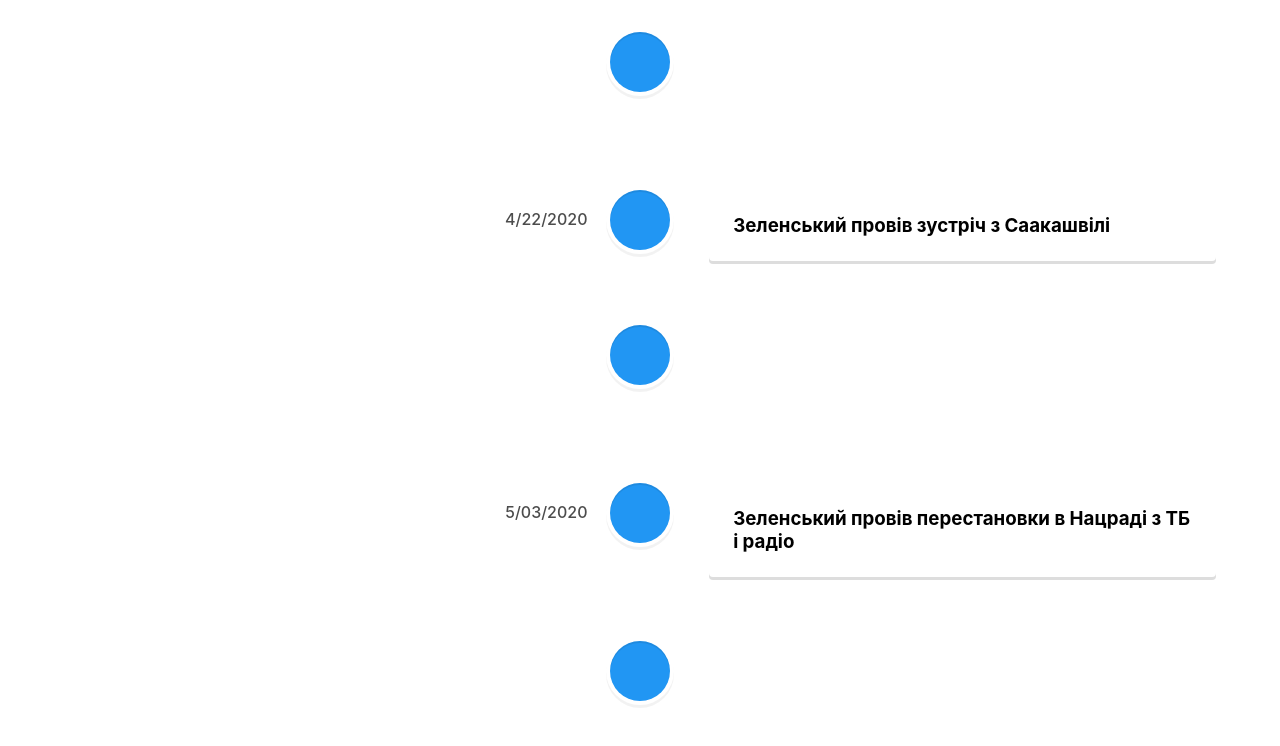
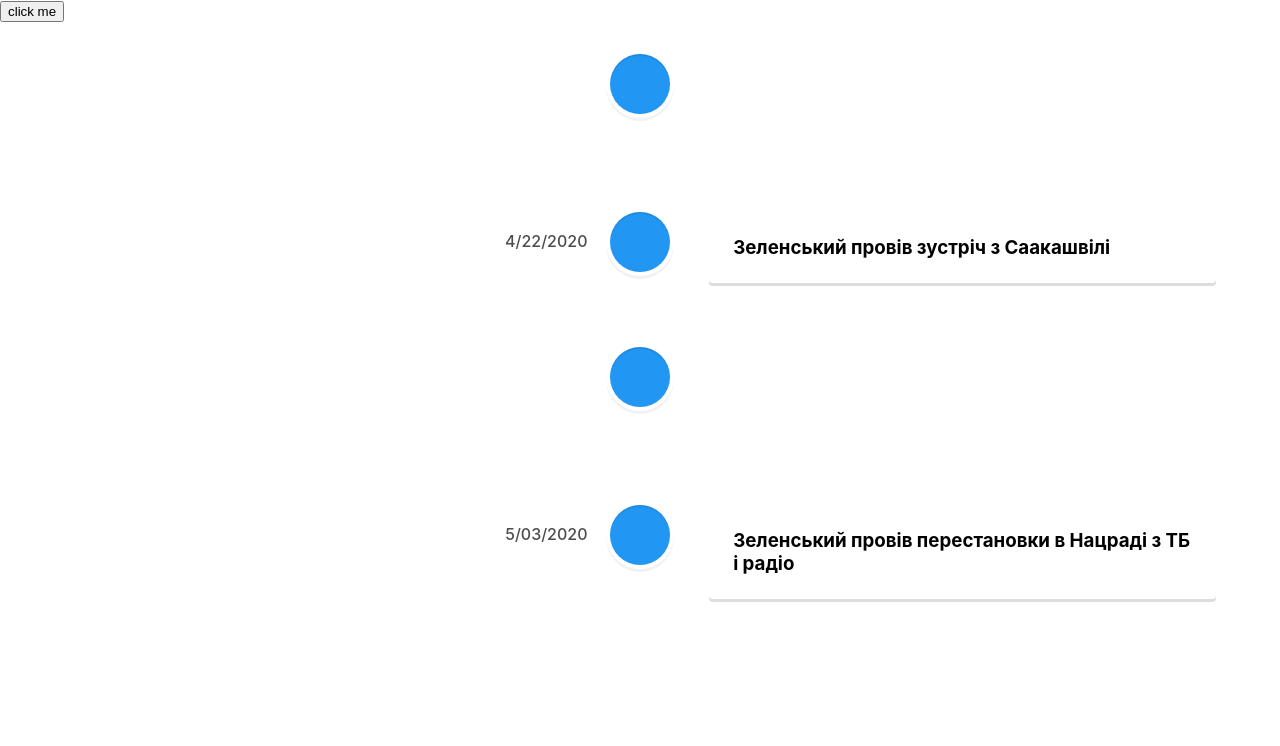
Before and after one commit to lisss/good-omen, a React (Create React App) app in the folder end-times/: page / in a window 1280 px wide. Shown: the top 746 px of the page. Built offline with nearby package versions, Linux system fonts and the light colour scheme.

Commit message:
fix compilation

```diff
--- a/end-times/package.json
+++ b/end-times/package.json
@@ -14,10 +14,11 @@
         "react-dom": "^16.13.1",
         "react-scripts": "3.4.1",
         "react-vertical-timeline-component": "2.6.0",
+        "typed-rest-client": "1.7.3",
         "typescript": "~3.7.2"
     },
     "scripts": {
-    "start": "react-scripts start",
+        "start": "HTTPS=true react-scripts start",
         "build": "react-scripts build",
         "test": "react-scripts test",
         "eject": "react-scripts eject"
--- a/end-times/src/App.tsx
+++ b/end-times/src/App.tsx
@@ -1,10 +1,16 @@
 import React from 'react';
-import logo from './logo.svg';
+// import logo from './logo.svg';
 import './App.css';
 import { TimeLine } from './Timeline';
+import { search } from './search';
 
 function App() {
-    return <TimeLine />;
+    return (
+        <>
+            <button onClick={search}>click me</button>
+            <TimeLine />
+        </>
+    );
 }
 
 export default App;
--- a/end-times/src/Timeline.tsx
+++ b/end-times/src/Timeline.tsx
@@ -3,7 +3,7 @@ import 'react-vertical-timeline-component/style.min.css';
 import 'rc-tooltip/assets/bootstrap.css';
 import './Timeline.css';
 import React, { useState } from 'react';
-import Tooltip from 'rc-tooltip';
+// import Tooltip from 'rc-tooltip';
 
 interface TimelineElementProps {
     url: string;
@@ -61,10 +61,6 @@ const data: TimelineElementProps[] = [
         date: '5/03/2020',
         title: 'Зеленський провів перестановки в Нацраді з ТБ і радіо',
     },
-    {
-        date: '06.05.2020',
-        title: 'title 4',
-    },
 ];
 
 export const TimeLine = () => (
--- /dev/null
+++ b/end-times/src/search.ts
@@ -0,0 +1,53 @@
+// import * as rm from 'typed-rest-client/RestClient';
+
+// const makeRequest = async () => {
+//     const client = new rm.RestClient(null, 'https://google-search3.p.rapidapi.com/api/v1/');
+
+//     const res = await client.get('search');
+//     console.log(res.statusCode);
+// };
+
+// req.query({
+//     get_total: 'false',
+//     country: 'US',
+//     language: 'lang_en',
+//     max_results: '2',
+//     uule: 'w%2BCAIQICIbSG91c3RvbixUZXhhcyxVbml0ZWQgU3RhdGVz',
+//     hl: 'us',
+//     q: 'site%3A rapidapi.com %22apigeek%22',
+// });
+
+// req.headers({
+//     'x-rapidapi-host': 'google-search3.p.rapidapi.com',
+//     'x-rapidapi-key': 'd91d75e6dfmsha945160721f4570p1e7144jsn7f1ada7e99be',
+//     useQueryString: true,
+// });
+
+// req.end(function (res) {
+//     if (res.error) throw new Error(res.error);
+
+//     console.log(res.body);
+// });
+
+export const search = () => {
+    fetch(
+        'https://google-search3.p.rapidapi.com/api/v1/search?get_total=false&country=US&language=lang_en&max_results=2&uule=w%252BCAIQICIbSG91c3RvbixUZXhhcyxVbml0ZWQgU3RhdGVz&hl=us&q=site%253A%20rapidapi.com%20%2522apigeek%2522',
+        {
+            method: 'GET',
+            headers: {
+                'x-rapidapi-host': 'google-search3.p.rapidapi.com',
+                'x-rapidapi-key': 'd91d75e6dfmsha945160721f4570p1e7144jsn7f1ada7e99be',
+                'Access-Control-Allow-Origin': '*',
+                Origin: 'https://google.com',
+            },
+            // mode: 'no-cors',
+            // credentials: 'include',
+        }
+    )
+        .then((response) => {
+            console.log(response);
+        })
+        .catch((err) => {
+            console.log('Err:', err);
+        });
+};
```
Also changed, not shown: 1 other file (tests, documents, lock files or other folders). Lines whose indentation alone changed are shown as unchanged.
